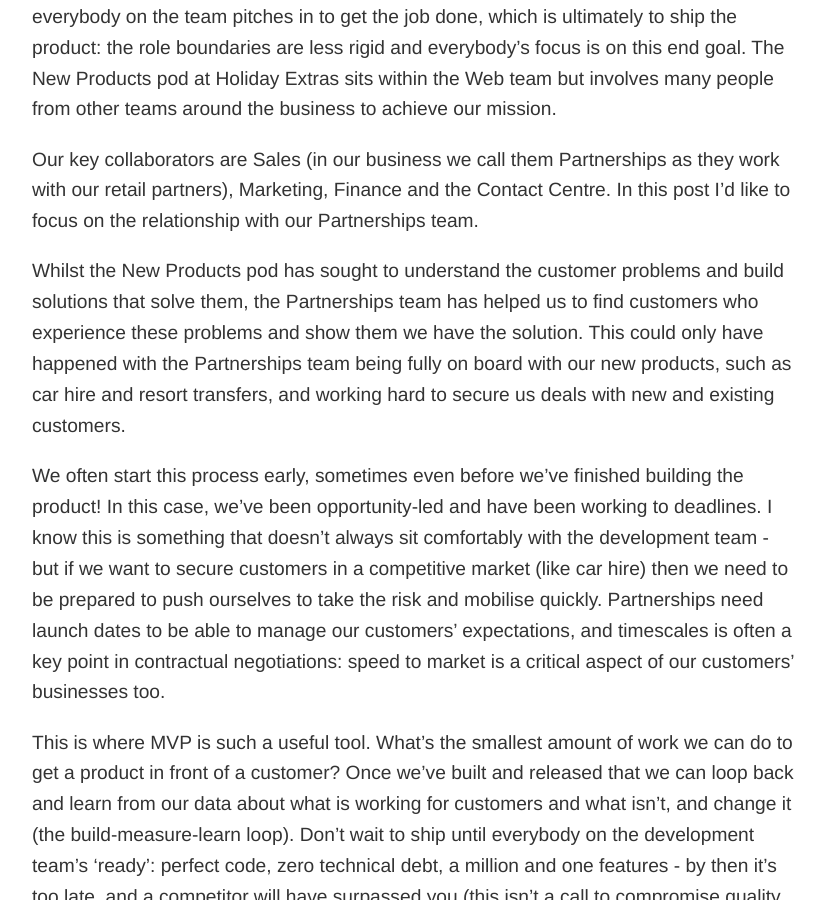
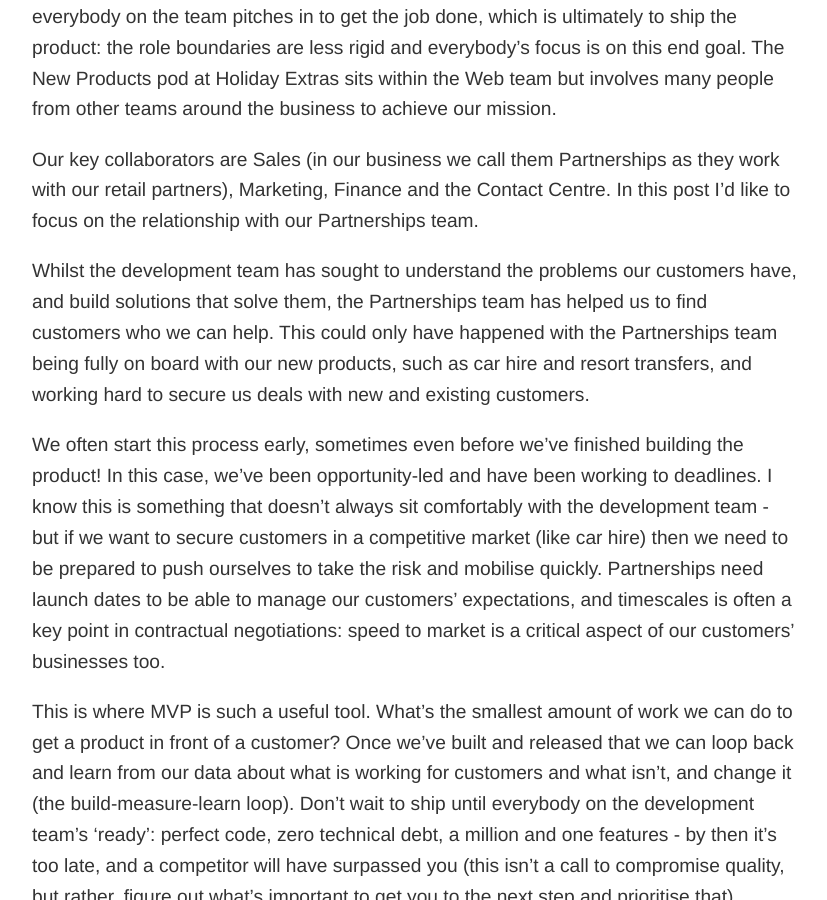
Before and after one commit to holidayextras/holidayextras.github.com, a Jekyll site: the page built from _posts/2016-04-25-launching-new-products-takes-teamwork.md, in a window 1280 px wide and 900 px high, scrolled down 575 px. Shown: the whole window, without its empty margins (224-1051 px from the left). Built offline with Jekyll 4.4.1, drawn with Linux system fonts in a browser that asks for light colours; nearby versions of some CDN libraries; comment, search, counter and statistics services are not loaded.

Commit message:
Update 2016-04-25-launching-new-products-takes-teamwork.md
Clarifying customer problem-solution sentence on line 14 (as per Steve's feedback).

```diff
--- a/_posts/2016-04-25-launching-new-products-takes-teamwork.md
+++ b/_posts/2016-04-25-launching-new-products-takes-teamwork.md
@@ -11,7 +11,7 @@ Being the Product Owner of the New Products Pod is a bit like operating in a sta
 
 Our key collaborators are Sales (in our business we call them Partnerships as they work with our retail partners), Marketing, Finance and the Contact Centre. In this post I’d like to focus on the relationship with our Partnerships team.
 
-Whilst the New Products pod has sought to understand the customer problems and build solutions that solve them, the Partnerships team has helped us to find customers who experience these problems and show them we have the solution. This could only have happened with the Partnerships team being fully on board with our new products, such as car hire and resort transfers, and working hard to secure us deals with new and existing customers.
+Whilst the development team has sought to understand the problems our customers have, and build solutions that solve them, the Partnerships team has helped us to find customers who we can help. This could only have happened with the Partnerships team being fully on board with our new products, such as car hire and resort transfers, and working hard to secure us deals with new and existing customers.
 
 We often start this process early, sometimes even before we’ve finished building the product! In this case, we’ve been opportunity-led and have been working to deadlines. I know this is something that doesn’t always sit comfortably with the development team - but if we want to secure customers in a competitive market (like car hire) then we need to be prepared to push ourselves to take the risk and mobilise quickly. Partnerships need launch dates to be able to manage our customers’ expectations, and timescales is often a key point in contractual negotiations: speed to market is a critical aspect of our customers’ businesses too.
 
```
